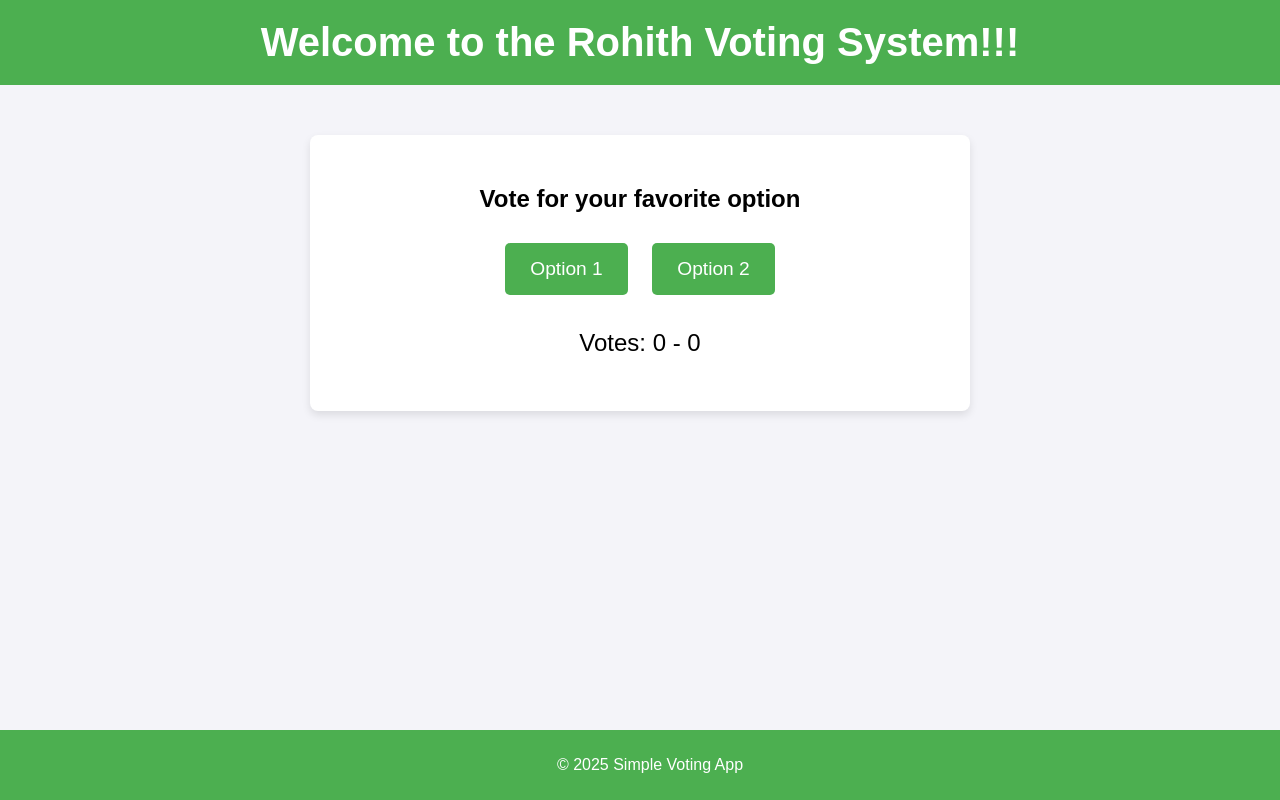
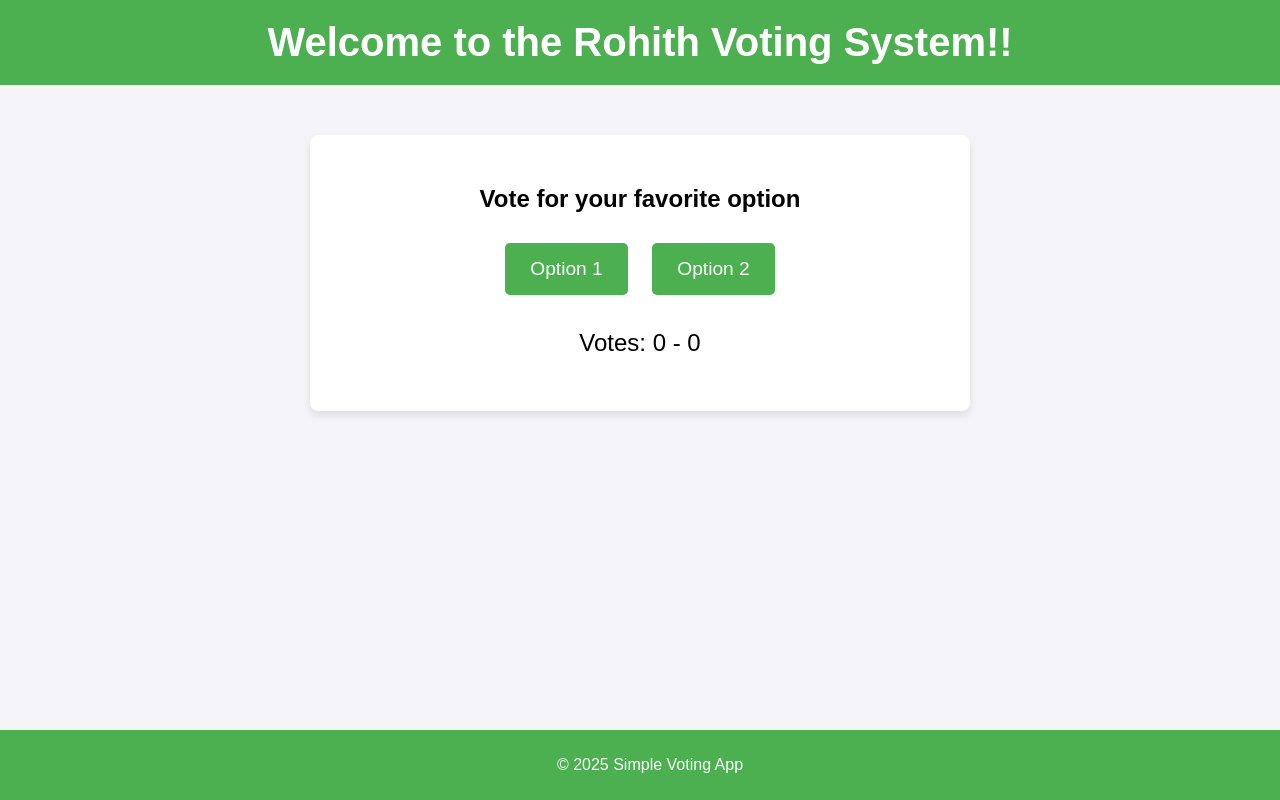
Before and after one commit to rohith8088/simple-voting-app, a plain HTML site: page index.html in a window 1280 px wide. Drawn offline with Linux system fonts and the light colour scheme.

Commit message:
Update index.html

```diff
--- a/index.html
+++ b/index.html
@@ -68,7 +68,7 @@
 <body>
 
   <header>
-    <h1>Welcome to the Rohith Voting System!!!</h1>
+    <h1>Welcome to the Rohith Voting System!!</h1>
   </header>
 
   <div class="container">
```
